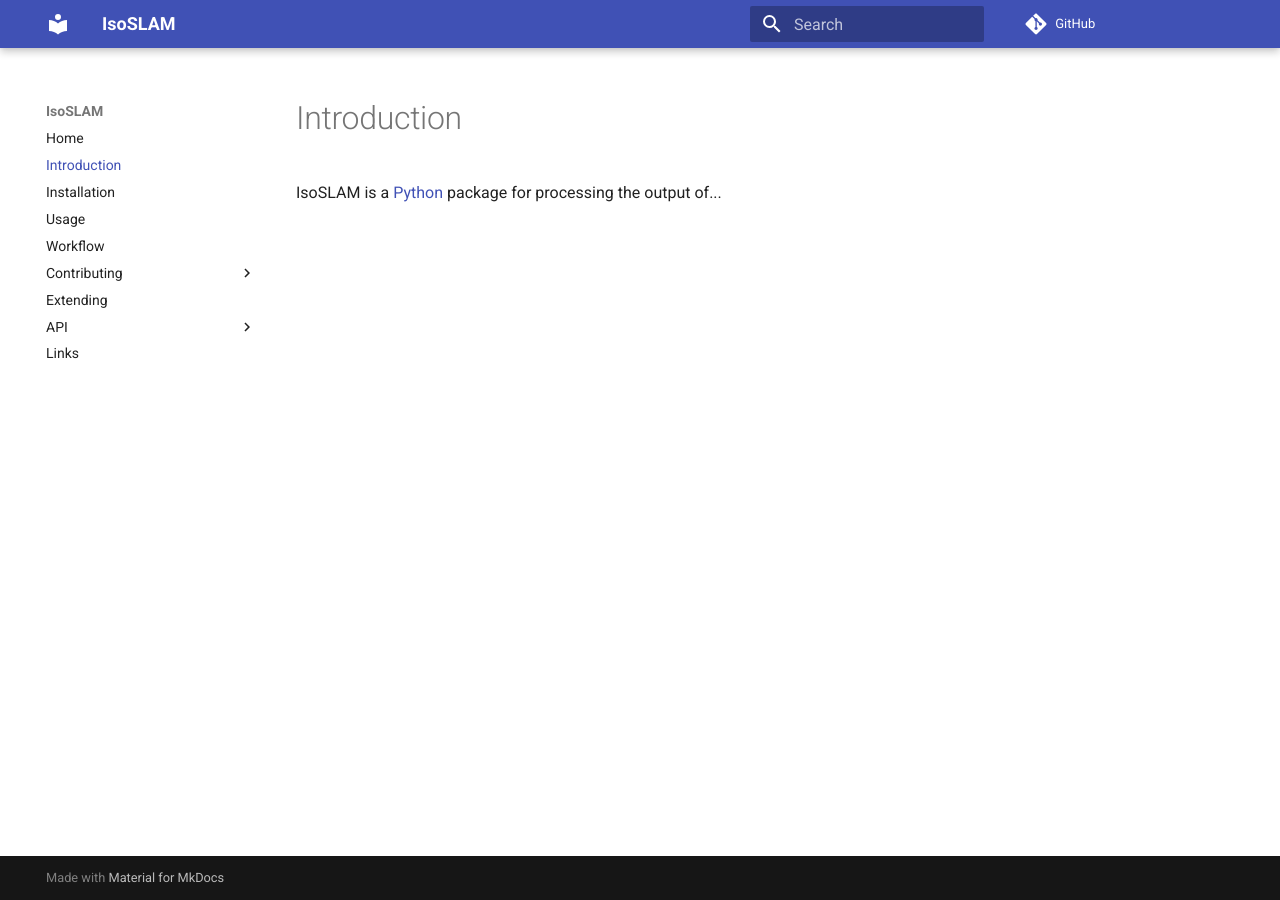
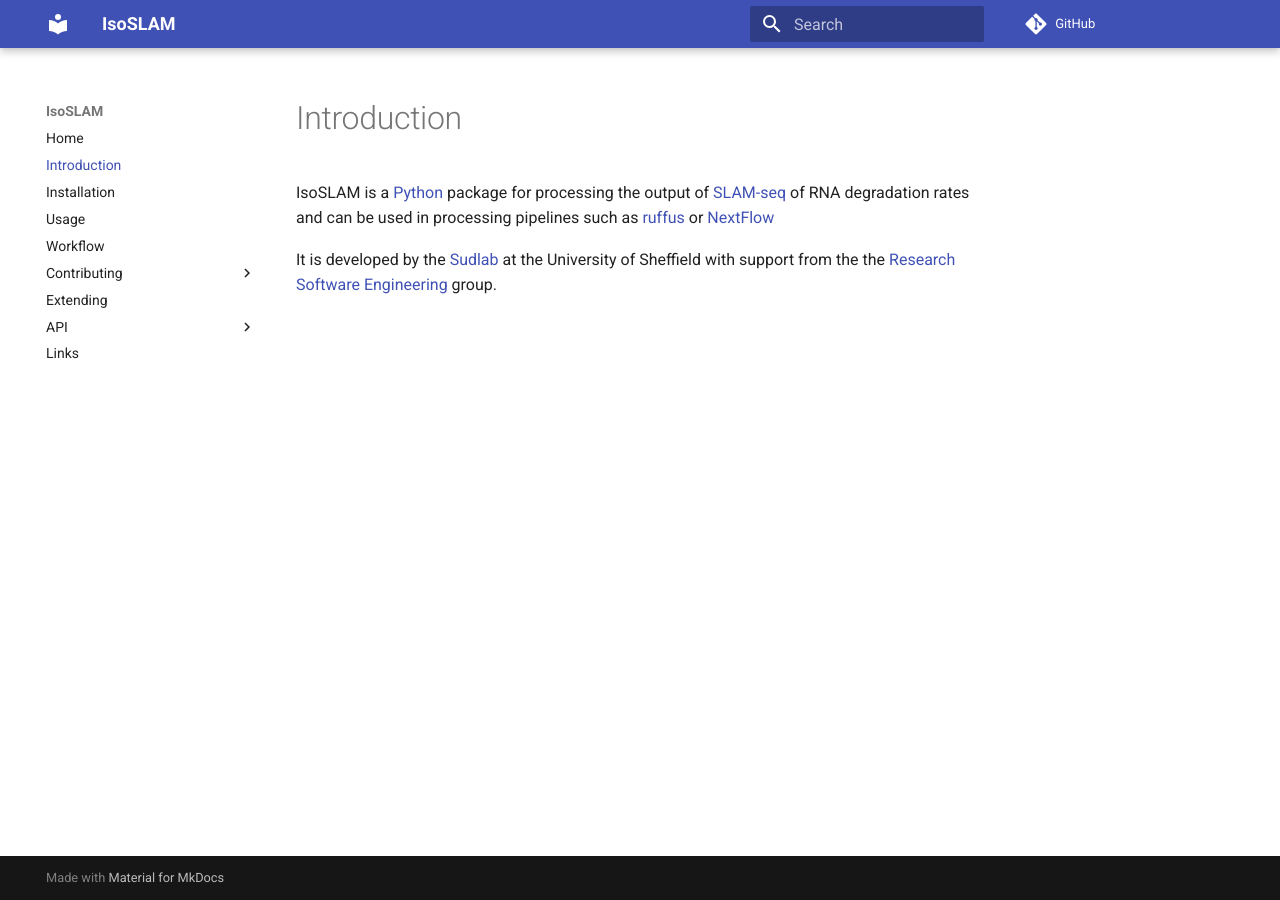
Before and after one commit to sudlab/IsoSLAM, an MkDocs documentation site: the page built from docs/introduction.md, in a window 1280 px wide. Built offline with MkDocs 1.6.1 and Material for MkDocs 9.7.7, drawn with Linux system fonts in a browser that asks for light colours; comment, search, counter and statistics services are not loaded; the version menu is left out.

Commit message:
docs: profiling and expansion of introduction
Includes development dependencies for undertaking profiling visualisation and viewing parquet files.

```diff
--- a/docs/introduction.md
+++ b/docs/introduction.md
@@ -1,5 +1,14 @@
 # Introduction
 
-IsoSLAM is a [Python][python] package for processing the output of...
+IsoSLAM is a [Python][python] package for processing the output of [SLAM-seq][slamseq] of RNA degradation rates and can
+be used in processing pipelines such as [ruffus][ruffus] or [NextFlow][nextflow]
 
+It is developed by the [Sudlab][sudlab] at the University of Sheffield with support from the the [Research Software
+Engineering][rse] group.
+
+[nextflow]: https://www.nextflow.io/docs/latest/index.html
 [python]: https://www.python.org/
+[rse]: https://rse.shef.ac.uk/
+[ruffus]: http://www.ruffus.org.uk/
+[slamseq]: https://biologyinsights.com/slam-seq-for-tracking-rna-expression-dynamics-in-cells/
+[sudlab]: https://www.sudlab.co.uk/
--- a/mkdocs.yml
+++ b/mkdocs.yml
@@ -12,6 +12,7 @@ nav:
   - Contributing:
       - Development: contributing/index.md
       - Adding Modules: contributing/adding_modules.md
+      - Profiling contributing/profiling.md
   - Extending: extending.md
   - API:
       - IO: api/io.md
--- a/pyproject.toml
+++ b/pyproject.toml
@@ -71,6 +71,7 @@ dev = [
   "black",
   "ipython",
   "mypy",
+  "parquet_tools",
   "pre-commit",
   "pylint",
   "pyupgrade",
@@ -78,6 +79,7 @@ dev = [
   "pytest-icdiff",
   "pytest-testmon",
   "pytest-xdist",
+  "snakeviz",
 ]
 pypi = [
   "build",
@@ -285,6 +287,7 @@ module = [
   "pysam",
   "ruamel.yaml",
   "schema",
+  "snakeviz"
 ]
 ignore_missing_imports = true
 
```
Also changed, not shown: docs/contributing/profiling.md (added, +65 -0 lines).
